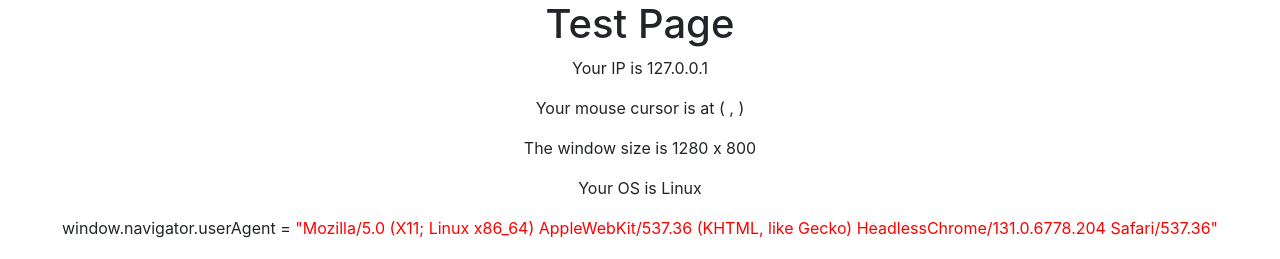
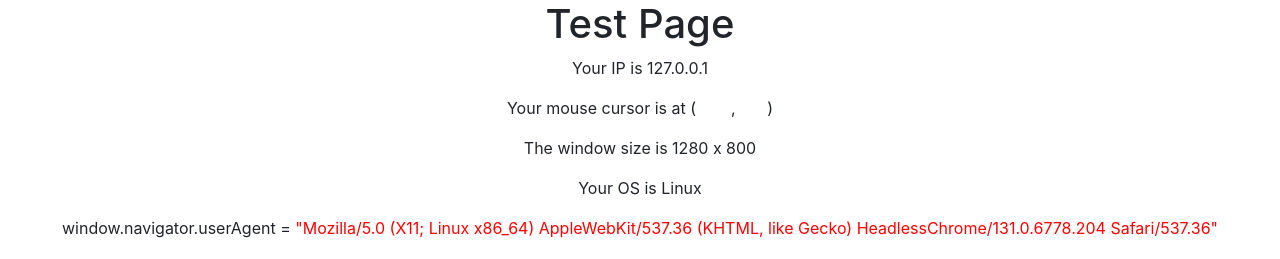
Before and after one commit to Shu-Ting-Huang/test-project, a Django app: page / in a window 1280 px wide. Shown: the top 259 px of the page. Run offline with Django 3.2, Linux system fonts and the light colour scheme; some libraries are stand-ins or nearby versions.

Commit message:
Fix width for displaying cursor position

```diff
--- a/app/templates/index.html
+++ b/app/templates/index.html
@@ -85,7 +85,7 @@
         <h1 style="text-align: center;">Test Page</h1>
         <p style="text-align: center;">Your IP is {{client_IP}}</p>
         <!-- https://www.dev-notes.com/blog/2008/07/30/get-current-mouse-cursor-position-with-javascript/ -->
-        <p style="text-align: center;">Your mouse cursor is at (<span id="cursorX"> </span>, <span id="cursorY"> </span>)</p>
+        <p style="text-align: center;">Your mouse cursor is at (<span id="cursorX" style="display: inline-block; width: 35px;"> </span>, <span id="cursorY" style="display: inline-block; width: 27px;"> </span>)</p>
         <p style="text-align: center;">The window size is <span id="width"></span> x <span id="height"></span></p>
         <p style="text-align: center;">Your OS is <span id="os"></span></p>
         <p style="text-align: center;">window.navigator.userAgent = <span id="userAgent" style="color: red;"></span></p>
```
